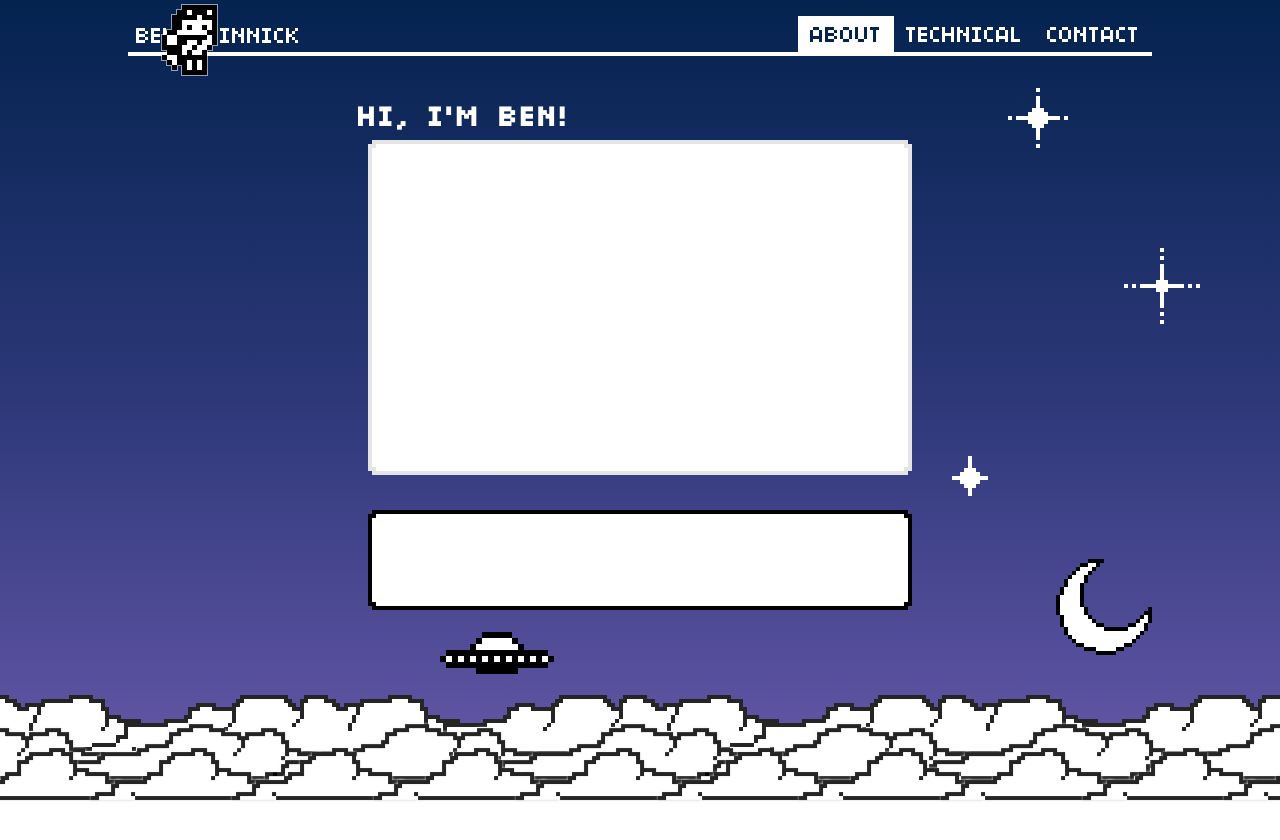
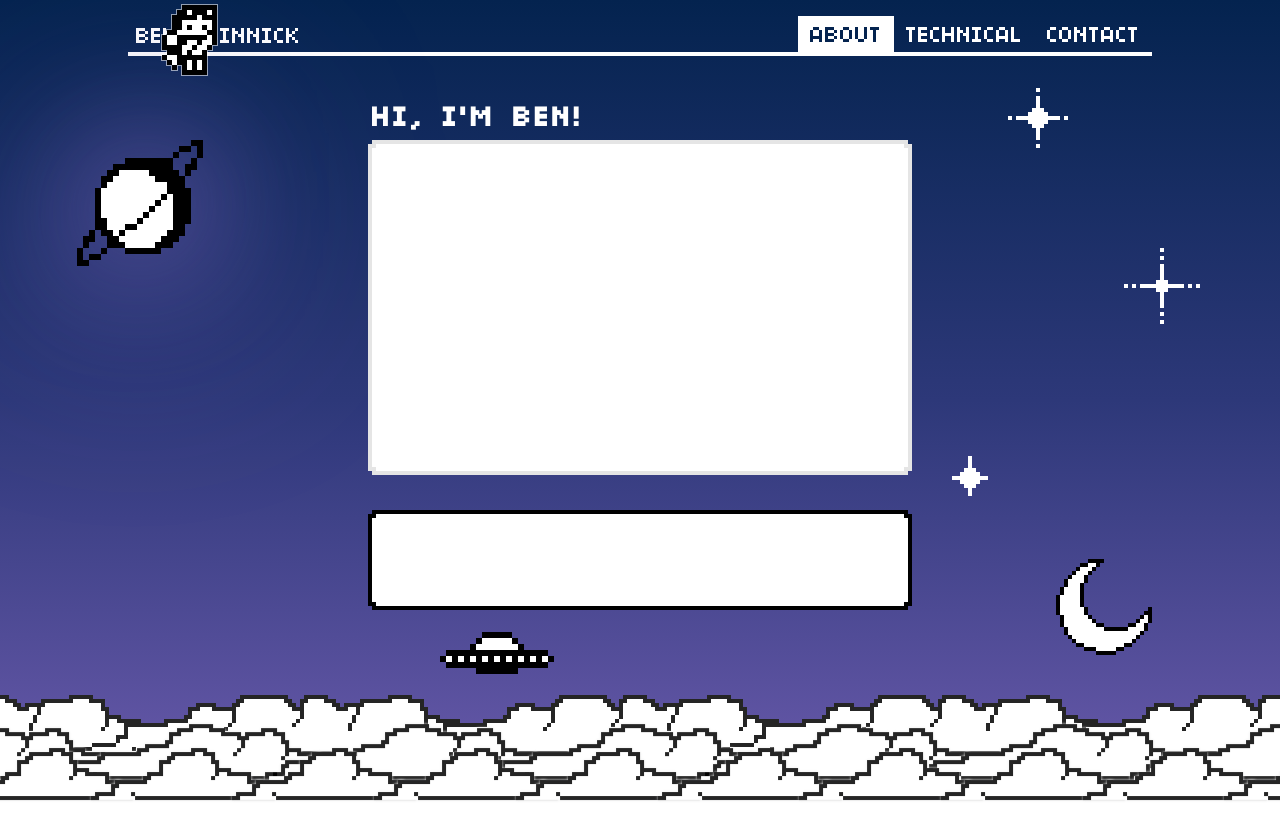
Before and after one commit to benshinnick/personal-website, a React (Create React App) app: page / in a window 1280 px wide. Shown: the top 840 px of the page. Built offline with nearby package versions, Linux system fonts and the light colour scheme; the HTML template or start-up script is replaced by a standard one.

Commit message:
Added saturn

```diff
--- a/src/PersonalWebsite/HomePage/AboutPanel/AboutPanel.css
+++ b/src/PersonalWebsite/HomePage/AboutPanel/AboutPanel.css
@@ -1,6 +1,6 @@
 #greeting-text {
     top: 80px;
-    left: calc(30vw - 26px);
+    left: calc(30vw - 12px);
     color: white;
     font-size: 22pt;
     position: fixed;
@@ -99,7 +99,7 @@
 .about-panel #info-panel {
     position: fixed;
     right: 30vw;
-    top: 140px;;
+    top: 140px;
     width: 40vw;
     height: calc(100vh - 465px);
     background-color: white;
--- a/src/PersonalWebsite/HomePage/HomePage.jsx
+++ b/src/PersonalWebsite/HomePage/HomePage.jsx
@@ -4,6 +4,7 @@ import AboutPanel from './AboutPanel/AboutPanel';
 import RocketGuy from './RocketGuy/RocketGuy';
 import Clouds from './Clouds/Clouds';
 import Moon from './Moon/Moon';
+import Saturn from './Saturn/Saturn';
 import Stars from './Stars/Stars';
 import UFO from './UFO/UFO';
 
@@ -17,6 +18,7 @@ export default class HomePage extends React.Component {
                 <Clouds></Clouds>
                 <Stars></Stars>
                 <Moon></Moon>
+                <Saturn></Saturn>
                 <UFO></UFO>
                 <div id='filler' style={{height: window.innerHeight*4 + 'px'}}></div>
             </main>
--- /dev/null
+++ b/src/PersonalWebsite/HomePage/Saturn/Saturn.css
@@ -0,0 +1,18 @@
+#saturn {
+    background-image: url(./Saturn-no-outline.png);
+    top: 140px;
+    left: 6vw;
+    width: 126px;
+    height: 126px;
+    position: fixed;
+    filter: drop-shadow(0px 0px 60px #6a5aac)
+            drop-shadow(0px 10px 100px #6a5aac);
+    transform-origin: top right;
+    animation: 2s ease-out 0s infinite saturn-bounce;
+    z-index: 0;
+}
+
+@keyframes saturn-bounce {
+    from { top: 140px; }
+    to { top: 141px; }
+}
--- /dev/null
+++ b/src/PersonalWebsite/HomePage/Saturn/Saturn.jsx
@@ -0,0 +1,10 @@
+import React from 'react';
+import './Saturn.css';
+
+export default class Saturn extends React.Component {
+    render() {
+        return (
+            <div id='saturn' className='sprite'></div>
+        );
+    }
+}
```
Also changed, not shown: src/PersonalWebsite/HomePage/Saturn/Saturn-no-outline.png (added), src/PersonalWebsite/HomePage/Saturn/Saturn.png (added).
